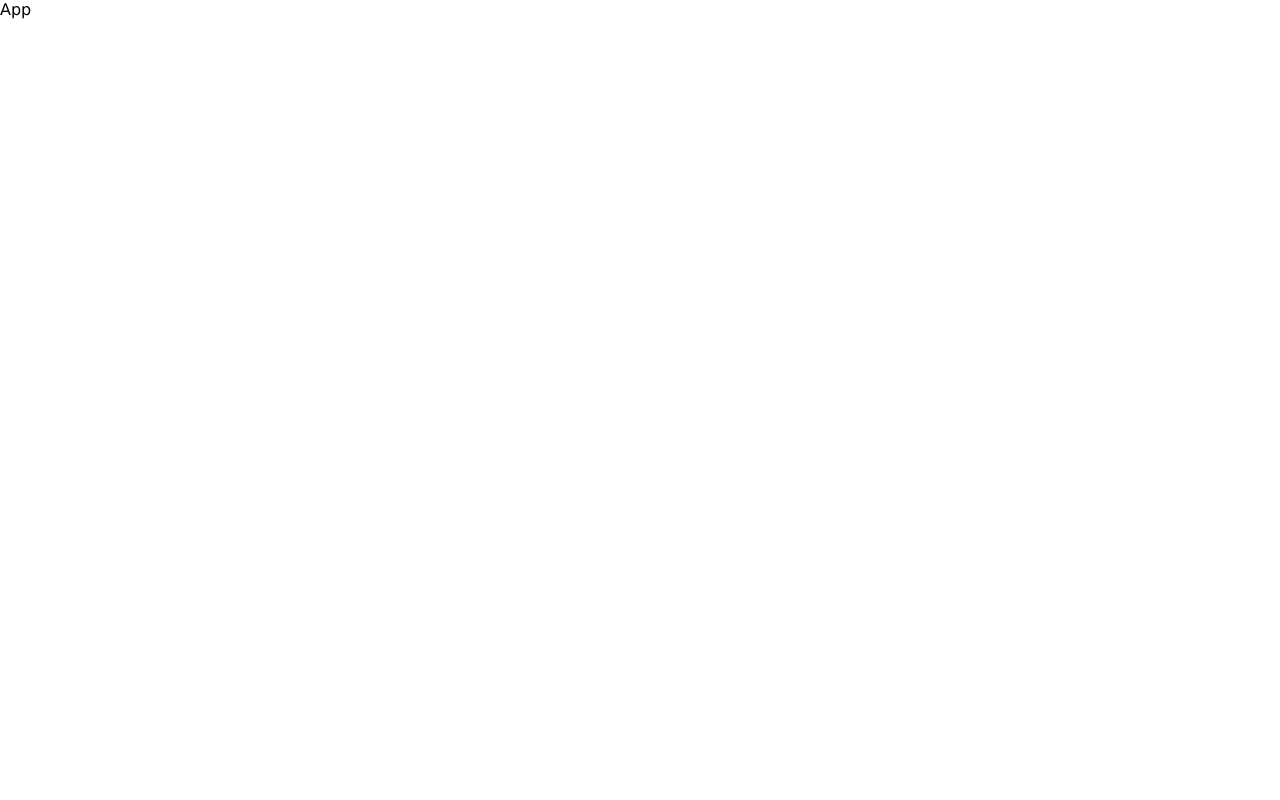
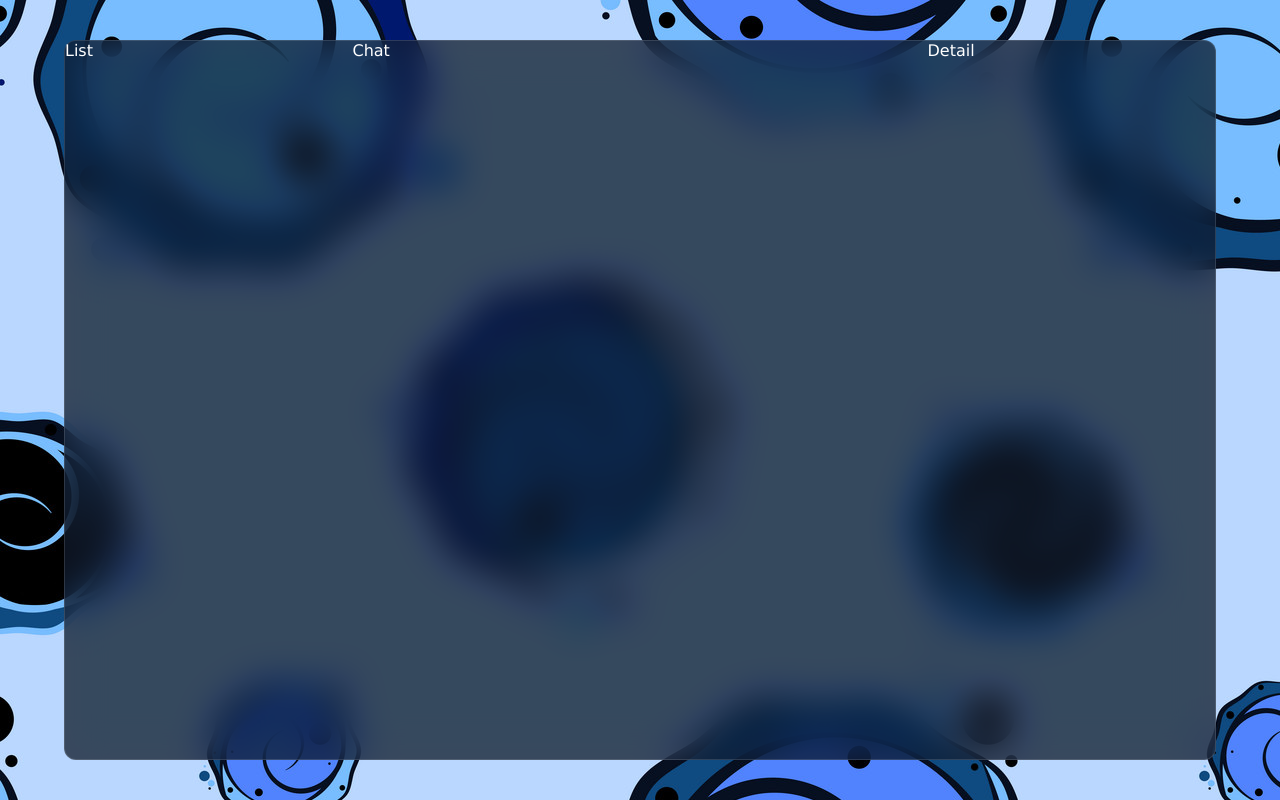
Before and after one commit to KaveeshaDisssanayake/react-firebase-chat-starter, a React (Vite) app: page / in a window 1280 px wide. Built offline with nearby package versions, Linux system fonts and the light colour scheme.

Commit message:
Creating Folder structure and basic settings

```diff
--- a/src/App.jsx
+++ b/src/App.jsx
@@ -1,6 +1,15 @@
+import Chat from "./components/chat/Chat"
+import Detail from "./components/detail/Detail"
+import List from "./components/list/List"
+
 const App = () => {
   return (
-    <div className=''>App</div>
+    <div className='container'>
+      <List/>
+      <Chat/>
+      <Detail/>
+
+    </div>
   )
 }
 
--- /dev/null
+++ b/src/components/chat/Chat.jsx
@@ -0,0 +1,9 @@
+import './chat.css';
+
+const Chat = () =>{
+    return(
+        <div className="chat">Chat</div>
+    )
+}
+
+export default Chat
--- /dev/null
+++ b/src/components/chat/chat.css
@@ -0,0 +1,3 @@
+.chat{
+    flex: 2;
+}
--- /dev/null
+++ b/src/components/detail/Detail.jsx
@@ -0,0 +1,9 @@
+import './detail.css';
+
+const Detail = () =>{
+    return(
+        <div className="detail">Detail</div>
+    )
+}
+
+export default Detail
--- /dev/null
+++ b/src/components/detail/detail.css
@@ -0,0 +1,3 @@
+.detail{
+    flex: 1;
+}
--- /dev/null
+++ b/src/components/list/List.jsx
@@ -0,0 +1,9 @@
+import './list.css';
+
+const List = () =>{
+    return(
+        <div className="list">List</div>
+    )
+}
+
+export default List
--- /dev/null
+++ b/src/components/list/list.css
@@ -0,0 +1,3 @@
+.list{
+    flex: 1;
+}
--- a/src/index.css
+++ b/src/index.css
@@ -5,3 +5,21 @@
   font-family: "Lucida Sans", "Lucida Sans Regular", "Lucida Grande",
     "Lucida Sans Unicode", Geneva, Verdana, sans-serif;
 }
+body{
+  background-image: url("/bg.jpg");
+  display: flex;
+  align-items: center;
+  justify-content: center;
+  height: 100vh;
+  color: white;
+}
+.container{
+  width: 90vw;
+  height: 90vh;
+  background-color: rgba(17, 25, 40, 0.75);
+  backdrop-filter: blur(19px) saturate(180%);
+  border-radius: 12px;
+  border: 1px solid rgba(255, 255, 255, 0.125);
+  display: flex;
+
+}
```
